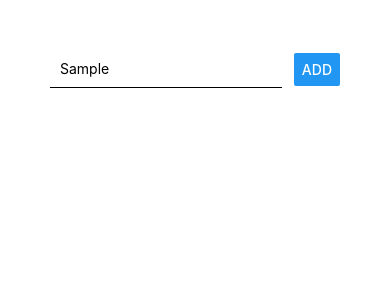
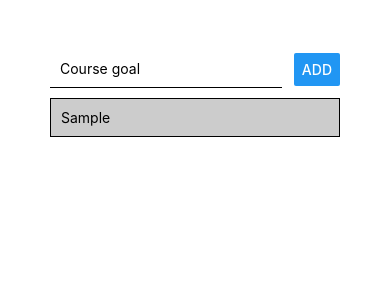
Before and after one commit to csabapigler/goals_app, a React Native app: screen / in a window 390 px wide. Both pictures are taken after typing "Sample" into the empty fields and a click on the button "ADD". Shown: the top 300 px of the page. Built offline with nearby package versions, Linux system fonts and the light colour scheme.

Commit message:
added flatlist

```diff
--- a/App.js
+++ b/App.js
@@ -1,16 +1,40 @@
-import React from 'react';
-import { StyleSheet, TextInput, Button, View } from 'react-native';
+import React, { useState } from 'react';
+import { StyleSheet, Text, TextInput, Button, View, FlatList } from 'react-native';
 
 export default function App() {
+
+  const [enteredGoal, setEnteredGoal] = useState('')
+  const [courseGoals, setCourseGoals] = useState([])
+
+  const addGoalHandler = () => {
+    setCourseGoals(currentGoals => [...currentGoals,
+      {uid: Math.random().toString(), value: enteredGoal}
+    ])
+    setEnteredGoal('')
+  }
+
+  const goalInputHandler = (goal) => {
+    setEnteredGoal(goal)
+  }
+
   return (
     <View style={styles.screen}>
       <View style={styles.inputContainer}>
         <TextInput placeholder='Course goal'
-          style={styles.input} />
-        <Button title='Add' />
+          style={styles.input}
+          onChangeText={goalInputHandler}
+          value={enteredGoal} />
+        <Button title='Add' onPress={addGoalHandler} />
       </View>
-      <View>
-      </View>
+      <FlatList
+        keyExtractor={(item, index) => item.uid}
+        data={courseGoals}
+        renderItem={itemData => (
+          <View style={styles.listItem}>
+            <Text>{itemData.item.value}</Text>
+          </View>
+        )} />
+
     </View>
   );
 }
@@ -30,4 +54,11 @@ const styles = StyleSheet.create({
     padding: 10,
     width: '80%'
   },
+  listItem: {
+    padding: 10,
+    marginVertical: 10,
+    backgroundColor: '#ccc',
+    borderColor: 'black',
+    borderWidth: 1
+  }
 });
```
